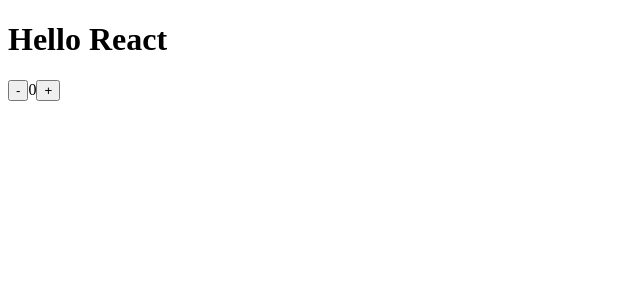
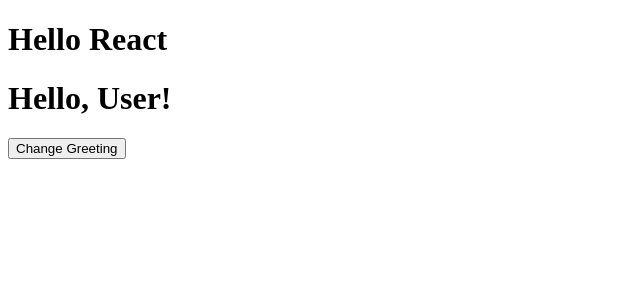
Before and after one commit to vlaksush2021/feb-2025, a React (Create React App) app in the folder 04-react.js/project1/hello-react/: page / in a window 1280 px wide. Shown: the top 300 px of the page, without its empty margins (0-640 px from the left). Built offline with nearby package versions, Linux system fonts and the light colour scheme.

Commit message:
test sample code added

```diff
--- /dev/null
+++ b/04-react.js/project1/hello-react/jest.config.js
@@ -0,0 +1,4 @@
+module.exports = {
+    testEnvironment: 'jsdom',
+    testMatch: ["**/__tests__/**/*.[jt]s?(x)", "**/?(*.)+(spec|test).[jt]s?(x)"],
+  };
--- a/04-react.js/project1/hello-react/package.json
+++ b/04-react.js/project1/hello-react/package.json
@@ -35,5 +35,11 @@
       "last 1 firefox version",
       "last 1 safari version"
     ]
+  },
+  "devDependencies": {
+    "@testing-library/jest-dom": "^6.6.3",
+    "@testing-library/react": "^11.2.7",
+    "jest": "^27.5.1",
+    "react-test-renderer": "^16.14.0"
   }
 }
--- a/04-react.js/project1/hello-react/src/App.js
+++ b/04-react.js/project1/hello-react/src/App.js
@@ -45,6 +45,8 @@
 import Counter from './components/redux-demos/CounterDemo';
 import CounterDemo from './components/redux-demos/CounterDemo';
 import RTKCounterDemo from './components/redux-demos/rtk/RTKCounterDemo';
+import Button1 from './s/s-test/Button1';
+import SGreeting from './s/s-test/SGreeting';
 
 
 function App() {
@@ -184,13 +186,24 @@
       {/* <RouterApp /> */}
 
 
-        {/* Redux Demo */}
+      {/* Redux Demo */}
 
-        {/* <CounterDemo /> */}
+      {/* <CounterDemo /> */}
 
-        {/* ReduxTookKit */}
-        <RTKCounterDemo />
+      {/* ReduxTookKit */}
+      {/* <RTKCounterDemo /> */}
 
+
+
+
+
+
+
+
+
+      {/* stest */}
+      {/* <Button1 label="Submit Me"/> */}
+      <SGreeting />
 
 
       {/* Redux Lab  */}
--- /dev/null
+++ b/04-react.js/project1/hello-react/src/s/s-test/Button1.js
@@ -0,0 +1,6 @@
+import React from 'react';
+
+function Button1 ({label}) {
+    return <button>{label}</button>
+}
+export default Button1;
--- /dev/null
+++ b/04-react.js/project1/hello-react/src/s/s-test/SGreeting.js
@@ -0,0 +1,20 @@
+import React, { useState } from 'react';
+
+const SGreeting = () => {
+  const [greeting, setGreeting] = useState('Hello, User!');
+
+  const changeGreeting = () => {
+    setGreeting('Welcome, Guest!');
+  };
+
+  return (
+    <div>
+      <h1 data-testid="greeting-message">{greeting}</h1>
+      <button onClick={changeGreeting} aria-label="Change Greeting">
+        Change Greeting
+      </button>
+    </div>
+  );
+};
+
+export default SGreeting;
```
Also changed, not shown: 1 other file (tests, documents, lock files or other folders).
